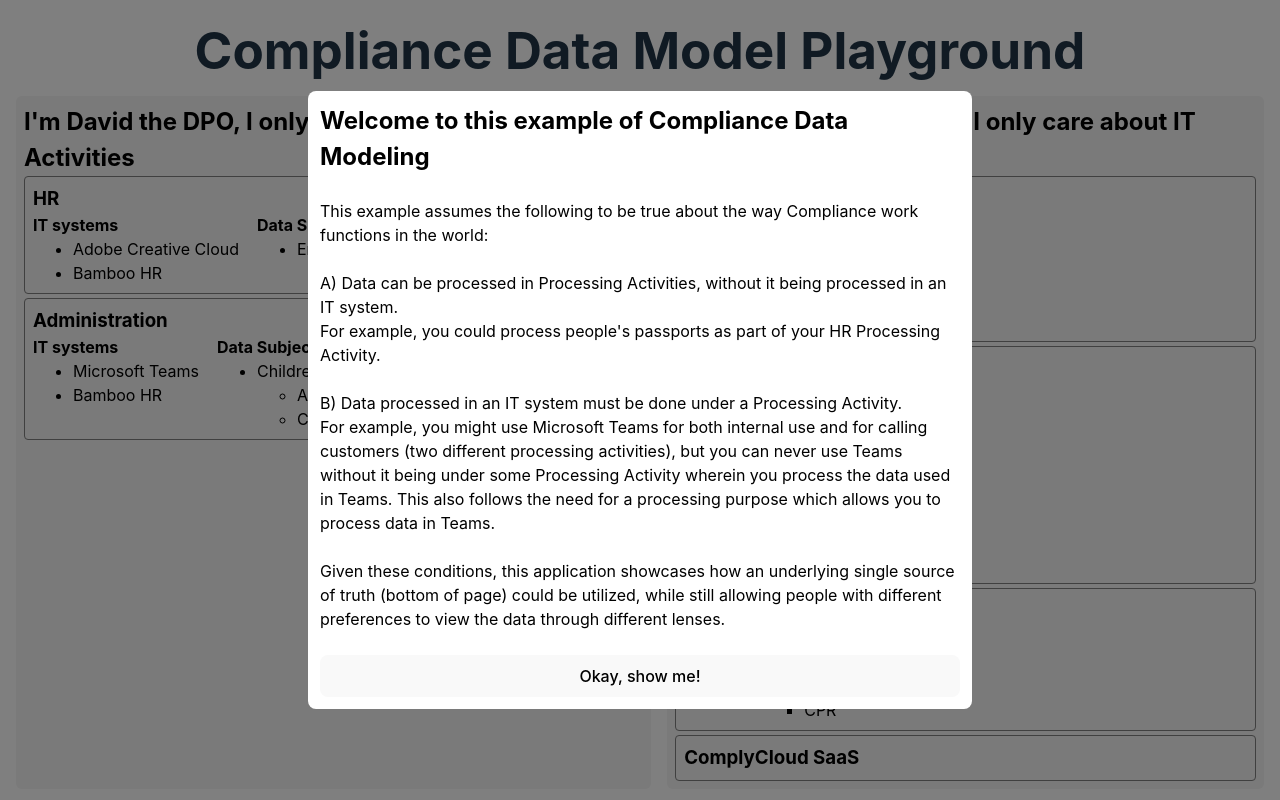
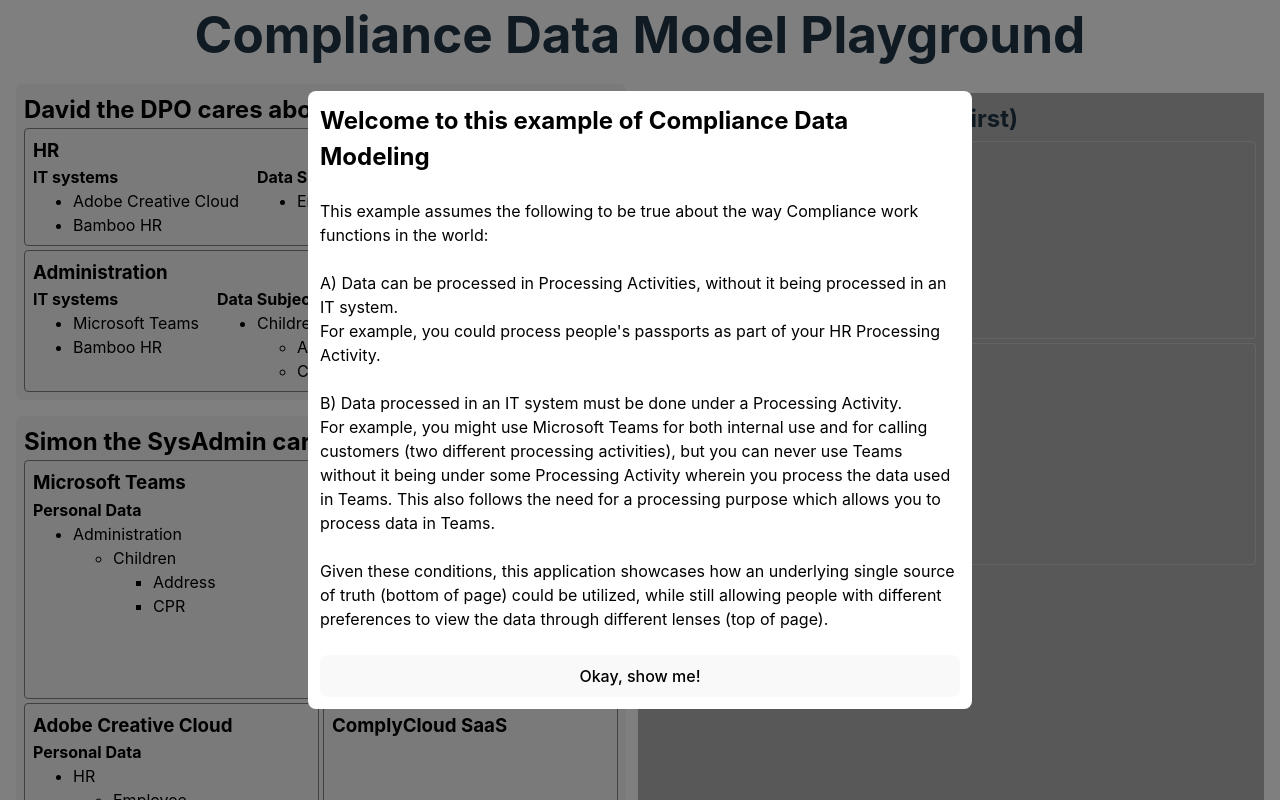
Before and after one commit to MagerlinC/records-data-model, a React (Vite) app: page / in a window 1280 px wide. Built offline with nearby package versions, Linux system fonts and the light colour scheme.

Commit message:
fix: redo layout

```diff
--- a/src/App.tsx
+++ b/src/App.tsx
@@ -9,7 +9,7 @@
   ITSystemWithDataByPA,
   ProcessingActivitySource,
 } from "./data/types/pa-source-of-truth";
-import Modal from "./components/Modal";
+import AppModal from "./components/AppModal";
 
 const Application = styled.div`
   display: flex;
@@ -18,22 +18,26 @@
   max-width: 100vw;
   width: 100vw;
   overflow: hidden;
-`;
-
-const AppContents = styled.div`
-  display: flex;
-  flex-direction: column;
-  gap: 12px;
-  padding: 16px;
   h1 {
     text-align: center;
   }
 `;
 
-const Row = styled.div`
+const AppContents = styled.div`
   display: flex;
   flex-direction: row;
+  gap: 12px;
+  padding: 16px;
+  justify-content: space-between;
+  h1 {
+    text-align: center;
+  }
+`;
+
+const Column = styled.div`
   flex: 1;
+  display: flex;
+  flex-direction: column;
   justify-content: center;
   gap: 16px;
 `;
@@ -113,49 +117,10 @@
 
   return (
     <Application>
+      {showModal && <AppModal onClose={() => setShowModal(false)} />}
+      <h1>Compliance Data Model Playground</h1>
       <AppContents>
-        {showModal && (
-          <Modal>
-            <h2>Welcome to this example of Compliance Data Modeling</h2>
-            <br />
-            <p>
-              This example assumes the following to be true about the way
-              Compliance work functions in the world:
-            </p>
-            <br />
-            <p>
-              A) Data can be processed in Processing Activities, without it
-              being processed in an IT system.
-              <p>
-                For example, you could process people's passports as part of
-                your HR Processing Activity.
-              </p>
-            </p>
-            <br />
-            <p>
-              B) Data processed in an IT system must be done under a Processing
-              Activity.
-              <p>
-                For example, you might use Microsoft Teams for both internal use
-                and for calling customers (two different processing activities),
-                but you can never use Teams without it being under some
-                Processing Activity wherein you process the data used in Teams.
-                This also follows the need for a processing purpose which allows
-                you to process data in Teams.
-              </p>
-            </p>
-            <br />
-            Given these conditions, this application showcases how an underlying
-            single source of truth (bottom of page) could be utilized, while
-            still allowing people with different preferences to view the data
-            through different lenses.
-            <br />
-            <br />
-            <button onClick={() => setShowModal(false)}>Okay, show me!</button>
-          </Modal>
-        )}
-        <h1>Compliance Data Model Playground</h1>
-        <Row>
+        <Column>
           <DPO processingActivities={curData.processingActivities} />
           <SysAdmin
             itSystems={curData.itSystems.map((itSystem) =>
@@ -165,7 +130,7 @@
               )
             )}
           />
-        </Row>
+        </Column>
         <PASourceOfTruthVisualizer
           addITSystem={addITSystem}
           addDataSubject={addDataSubject}
--- a/src/components/AddButton.tsx
+++ b/src/components/AddButton.tsx
@@ -4,21 +4,31 @@
 const AddButtonWrapper = styled.button`
   border: none;
   border-radius: 6px;
-  padding: 6px 8px;
+  padding: 4px 6px;
   background-color: #673ab7;
   font-size: 0.8em;
+  font-weight: lighter;
 `;
 type AddDataSubjectButtonProps = {
+  text: string;
   onAddItem: (value: string) => void;
 };
-const AddButton: React.FC<AddDataSubjectButtonProps> = ({ onAddItem }) => {
+const AddButton: React.FC<AddDataSubjectButtonProps> = ({
+  text,
+  onAddItem,
+}) => {
   const [showInput, setShowInput] = useState(false);
   const [inputValue, setInputValue] = useState("");
 
   const submitOnKeyDown = (e: React.KeyboardEvent) => {
+    if (e.key === "Escape") {
+      setShowInput(false);
+      setInputValue("");
+    }
     if (e.key === "Enter") {
       setShowInput(false);
       onAddItem(inputValue);
+      setInputValue("");
     }
   };
 
@@ -32,7 +42,7 @@
     />
   ) : (
     <AddButtonWrapper onClick={() => setShowInput(!showInput)}>
-      + Add
+      + {text}
     </AddButtonWrapper>
   );
 };
--- a/src/components/AnimateOnChange.tsx
+++ b/src/components/AnimateOnChange.tsx
@@ -4,9 +4,11 @@
 const animation = keyframes`
     0% {
         color: green;
+        text-decoration: underline;
     }
     100% {
-        opacity: black;
+        color: black;
+        text-decoration: none;
     }
 `;
 const AnimateOnChantgeWrapper = styled.div`
--- /dev/null
+++ b/src/components/AppModal.tsx
@@ -0,0 +1,48 @@
+import React from "react";
+import Modal from "./Modal";
+
+type AppModalProps = {
+  onClose: () => void;
+};
+const AppModal: React.FC<AppModalProps> = ({ onClose }) => {
+  return (
+    <Modal>
+      <h2>Welcome to this example of Compliance Data Modeling</h2>
+      <br />
+      <p>
+        This example assumes the following to be true about the way Compliance
+        work functions in the world:
+      </p>
+      <br />
+      <p>
+        A) Data can be processed in Processing Activities, without it being
+        processed in an IT system.
+        <p>
+          For example, you could process people's passports as part of your HR
+          Processing Activity.
+        </p>
+      </p>
+      <br />
+      <p>
+        B) Data processed in an IT system must be done under a Processing
+        Activity.
+        <p>
+          For example, you might use Microsoft Teams for both internal use and
+          for calling customers (two different processing activities), but you
+          can never use Teams without it being under some Processing Activity
+          wherein you process the data used in Teams. This also follows the need
+          for a processing purpose which allows you to process data in Teams.
+        </p>
+      </p>
+      <br />
+      Given these conditions, this application showcases how an underlying
+      single source of truth (bottom of page) could be utilized, while still
+      allowing people with different preferences to view the data through
+      different lenses (top of page).
+      <br />
+      <br />
+      <button onClick={onClose}>Okay, show me!</button>
+    </Modal>
+  );
+};
+export default AppModal;
--- a/src/components/DPO.tsx
+++ b/src/components/DPO.tsx
@@ -11,6 +11,7 @@
   border-color: 1px solid #ebebebeb;
   color: black;
   background-color: #f5f5f5f5;
+
   .pa-list {
     display: flex;
     flex-direction: column;
@@ -43,7 +44,7 @@
 const DPO: React.FC<DPOProps> = ({ processingActivities }) => {
   return (
     <DPOWrapper>
-      <h2>I'm David the DPO, I only care about Processing Activities</h2>
+      <h2>David the DPO cares about Processing Activities</h2>
       <div className={"pa-list"}>
         {processingActivities.map((processingActivity) => (
           <ProcessingActivity>
--- a/src/components/PASourceOfTruthVisualizer.tsx
+++ b/src/components/PASourceOfTruthVisualizer.tsx
@@ -8,12 +8,18 @@
   flex-direction: column;
   gap: 4px;
   margin-top: 8px;
+  padding: 8px;
   border-top: 1px solid white;
   flex: 1;
-  overflow: hidden;
+  background-color: rgba(0, 0, 0, 0.3);
+  .scroll-wrapper {
+    max-height: 100%;
+    overflow-y: auto;
+  }
   .contents {
-    max-height: 400px;
-    overflow-y: auto;
+    display: flex;
+    flex-direction: column;
+    gap: 4px;
   }
   .pa-contents {
     display: flex;
@@ -30,10 +36,10 @@
     align-items: center;
   }
   .processing-activity {
+    border: 1px solid rgba(255, 255, 255, 0.3);
     border-radius: 4px;
-    background-color: #ebebeb;
-    color: black;
     padding: 6px;
+    flex: 0;
   }
 `;
 
@@ -55,15 +61,17 @@
 }) => {
   return (
     <PASourceOfTruthVisualizerWrapper>
-      <h2>Underlying Data Truth</h2>
+      <h2>Underlying Data Truth (PA First)</h2>
+      <div className={"scroll-wrapper"}>
         <div className={"contents"}>
           {data.processingActivities.map((processingActivity) => (
-          <div>
-            <h3 className={"processing-activity"}>{processingActivity.name}</h3>
+            <div className={"processing-activity"}>
+              <h3>{processingActivity.name}</h3>
               <div className={"pa-contents"}>
                 <h4>
-                IT Systems{" "}
+                  IT Systems
                   <AddButton
+                    text="Add IT System"
                     onAddItem={(itSystemName) =>
                       addITSystem(itSystemName, processingActivity.name)
                     }
@@ -77,6 +85,7 @@
                 <h4>
                   Data Subjects
                   <AddButton
+                    text="Add Data Subject"
                     onAddItem={(dataSubjectName) =>
                       addDataSubject(dataSubjectName, processingActivity.name)
                     }
@@ -88,6 +97,7 @@
                       <p>
                         {dataSubject.name}{" "}
                         <AddButton
+                          text="Add Personal Data"
                           onAddItem={(personalDataName) =>
                             addPersonalData(
                               personalDataName,
@@ -109,6 +119,7 @@
             </div>
           ))}
         </div>
+      </div>
     </PASourceOfTruthVisualizerWrapper>
   );
 };
--- a/src/components/SysAdmin.tsx
+++ b/src/components/SysAdmin.tsx
@@ -21,9 +21,11 @@
 `;
 
 const ITSystemList = styled.div`
-  display: flex;
-  flex-direction: column;
+  display: grid;
+  grid-template-columns: 1fr 1fr;
   gap: 4px;
+  max-height: 50vh;
+  overflow-y: auto;
 `;
 
 type SysAdminProps = {
@@ -32,7 +34,7 @@
 const SysAdmin: React.FC<SysAdminProps> = ({ itSystems }) => {
   return (
     <SysAdminWrapper>
-      <h2>I'm Simon the SysAdmin, I only care about IT Systems</h2>
+      <h2>Simon the SysAdmin cares about IT Systems</h2>
       <ITSystemList>
         {itSystems.map((itSystem) => (
           <ITSystem key={itSystem.name}>
--- a/src/index.css
+++ b/src/index.css
@@ -14,6 +14,23 @@
   -webkit-text-size-adjust: 100%;
 }
 
+::-webkit-scrollbar {
+  width: 6px;
+}
+/* Track */
+::-webkit-scrollbar-track {
+  background: #f1f1f1;
+}
+
+/* Handle */
+::-webkit-scrollbar-thumb {
+  background: #888;
+}
+
+/* Handle on hover */
+::-webkit-scrollbar-thumb:hover {
+  background: #555;
+}
 a {
   font-weight: 500;
   color: #646cff;
```
Lines whose indentation alone changed are shown as unchanged.
